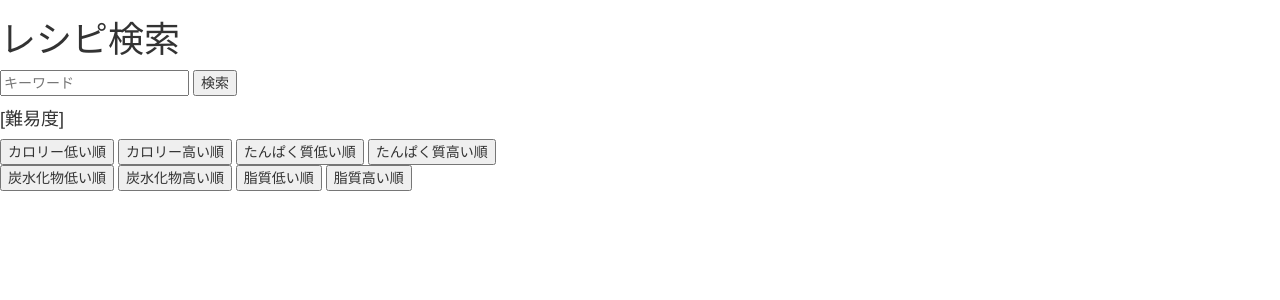
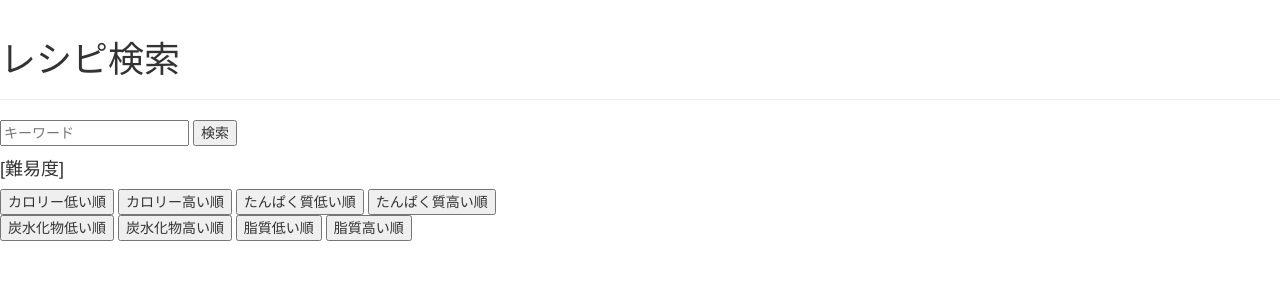
Before and after one commit to marina0715/my-first-blog, a Django app: template blog/templates/blog/start.html in a window 1280 px wide. Shown: the top 300 px of the page. Run offline with Django 3.2, Linux system fonts and the light colour scheme; the template is opened without the code that fills it, so the values that code supplies are empty; some libraries are stand-ins or nearby versions.

Commit message:
Update start.html

```diff
--- a/blog/templates/blog/start.html
+++ b/blog/templates/blog/start.html
@@ -10,7 +10,9 @@
   </head>
   <body>
     <div>
-    <h1>レシピ検索</h1>
+     <div class="page-header">
+     <h1>レシピ検索</h1>
+     </div>
     <form method="GET" action="{% url 'post_list' %}">
             <input type="text" name="keyword" placeholder="キーワード">
             <button type="submit">検索</button>
```
